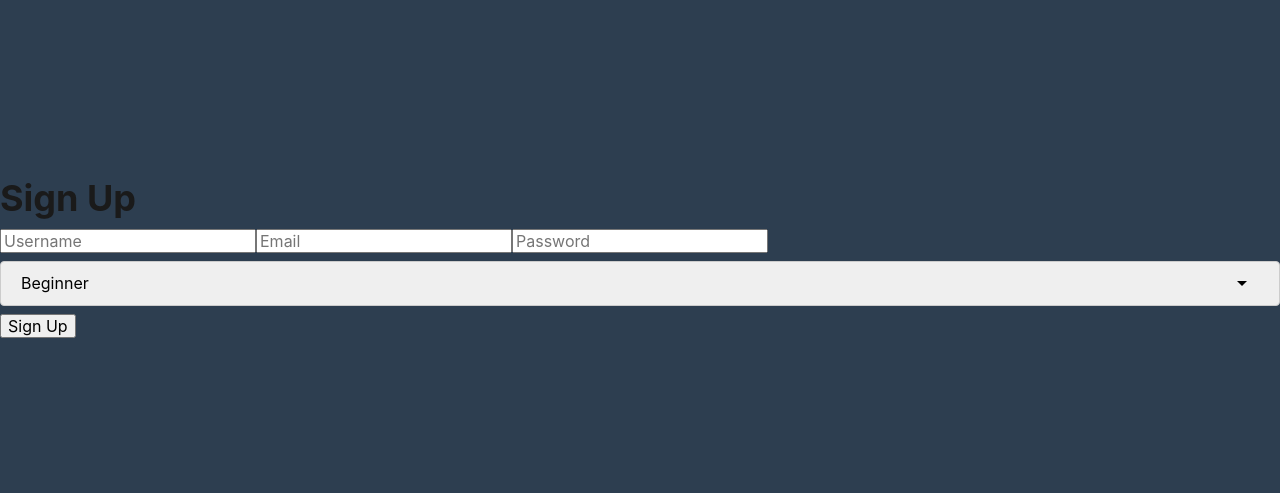
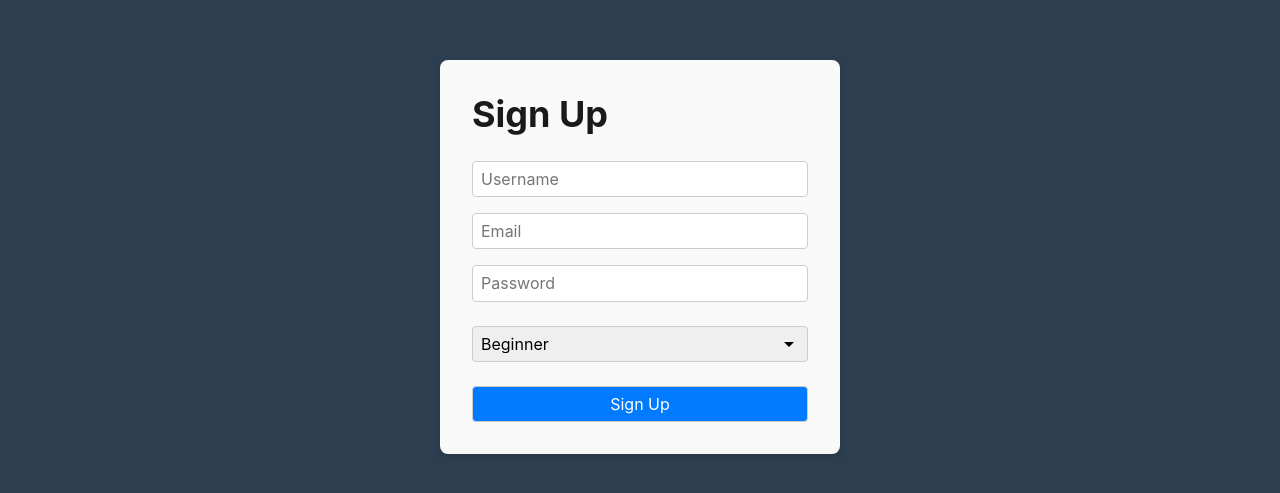
Before and after one commit to Beazzty/project_3, a React (Vite) app in the folder client/: page /signup in a window 1280 px wide. Shown: the part 143-636 px from the top of the page. Built offline with nearby package versions, Linux system fonts and the light colour scheme.

Commit message:
Add login/signup styling, error handling, and auth utility

```diff
--- a/client/package.json
+++ b/client/package.json
@@ -17,6 +17,7 @@
     "react-router-dom": "^6.30.0"
   },
   "devDependencies": {
+    "@types/css-modules": "^1.0.5",
     "@types/react": "^18.3.3",
     "@types/react-dom": "^18.3.0",
     "@typescript-eslint/eslint-plugin": "^7.13.1",
--- /dev/null
+++ b/client/src/assets/form.module.css
@@ -0,0 +1,32 @@
+.form {
+    display: flex;
+    flex-direction: column;
+    gap: 1rem;
+    max-width: 400px;
+    margin: 2rem auto;
+    padding: 2rem;
+    background-color: #f9f9f9;
+    border-radius: 8px;
+    box-shadow: 0 2px 6px rgba(0, 0, 0, 0.1);
+  }
+
+  input,
+  select,
+  button {
+    padding: 0.5rem;
+    font-size: 1rem;
+    border: 1px solid #ccc;
+    border-radius: 4px;
+    outline: none;
+  }
+
+  button {
+    background-color: #007bff;
+    color: white;
+    cursor: pointer;
+    transition: background-color 0.3s ease;
+  }
+
+  button:hover {
+    background-color: #0056b3;
+  }
--- a/client/src/pages/Login.tsx
+++ b/client/src/pages/Login.tsx
@@ -2,24 +2,60 @@ import { useState } from 'react';
 import { useMutation } from '@apollo/client';
 import { LOGIN } from '../utils/mutations';
 import { useNavigate } from 'react-router-dom';
+import styles from '../assets/form.module.css';
+
+const Auth = {
+  login: (token: string) => {
+    localStorage.setItem('token', token);
+  },
+  logout: () => {
+    localStorage.removeItem('token');
+  },
+  getToken: () => {
+    return localStorage.getItem('token');
+  },
+};
 
 export default function Login() {
-  const [form, setForm] = useState({ username:'', password:'' });
+  const [form, setForm] = useState({ username: '', password: '' });
   const [login] = useMutation(LOGIN);
   const nav = useNavigate();
 
-  const onChange = (e:any) => setForm({ ...form, [e.target.name]: e.target.value });
-  const onSubmit = async (e:any) => {
+  const onChange = (e: React.ChangeEvent<HTMLInputElement>) =>
+    setForm({ ...form, [e.target.name]: e.target.value });
+
+  const onSubmit = async (e: React.FormEvent) => {
     e.preventDefault();
-    const { data } = await login({ variables: { input: {...form, email: ''} } });
-    if (data?.login.token) nav('/select');
+    try {
+      const { data } = await login({ variables: { input: { ...form, email: '' } } });
+      if (data?.login.token) {
+        Auth.login(data.login.token);
+        nav('/select');
+      }
+    } catch (err) {
+      console.error(err);
+      alert('Login failed. Please check your credentials and try again.');
+    }
   };
 
   return (
-    <form onSubmit={onSubmit}>
+    <form onSubmit={onSubmit} className={styles.form}>
       <h1>Log In</h1>
-      <input  name="username" placeholder="Username" onChange={onChange} required/>
-      <input  name="password" placeholder="Password" type="password" onChange={onChange} required/>
+      <input
+        name="username"
+        placeholder="Username"
+        value={form.username}
+        onChange={onChange}
+        required
+      />
+      <input
+        name="password"
+        placeholder="Password"
+        type="password"
+        value={form.password}
+        onChange={onChange}
+        required
+      />
       <button type="submit">Log In</button>
     </form>
   );
--- a/client/src/pages/SignUp.tsx
+++ b/client/src/pages/SignUp.tsx
@@ -2,28 +2,63 @@ import { useState } from 'react';
 import { useMutation } from '@apollo/client';
 import { ADD_USER } from '../utils/mutations';
 import { useNavigate } from 'react-router-dom';
+import Auth from '../utils/auth'; // Ensure this file exists at the specified path or update the path to the correct location
+import styles from '../assets/form.module.css';
 
 export default function SignUp() {
   const [form, setForm] = useState({
-    username: '', email: '', password: '', skillLevel: 'Beginner'
+    username: '',
+    email: '',
+    password: '',
+    skillLevel: 'Beginner',
   });
+
   const [addUser] = useMutation(ADD_USER);
   const nav = useNavigate();
 
-  const onChange = (e:any) =>
+  const onChange = (e: React.ChangeEvent<HTMLInputElement | HTMLSelectElement>) =>
     setForm({ ...form, [e.target.name]: e.target.value });
-  const onSubmit = async (e:any) => {
+
+  const onSubmit = async (e: React.FormEvent) => {
     e.preventDefault();
-    const { data } = await addUser({ variables: { input: form } });
-    if (data?.addUser.token) nav('/select');
+    try {
+      const { data } = await addUser({ variables: { input: form } });
+      if (data?.addUser.token) {
+        Auth.login(data.addUser.token);
+        nav('/select');
+      }
+    } catch (err) {
+      console.error(err);
+      alert('Signup failed. Please try again.');
+    }
   };
 
   return (
-    <form onSubmit={onSubmit}>
+    <form onSubmit={onSubmit} className={styles.form}>
       <h1>Sign Up</h1>
-      <input  name="username"    placeholder="Username" onChange={onChange} required/>
-      <input  name="email"       placeholder="Email"    onChange={onChange} type="email" required/>
-      <input  name="password"    placeholder="Password" onChange={onChange} type="password" required/>
+      <input
+        name="username"
+        placeholder="Username"
+        value={form.username}
+        onChange={onChange}
+        required
+      />
+      <input
+        name="email"
+        placeholder="Email"
+        type="email"
+        value={form.email}
+        onChange={onChange}
+        required
+      />
+      <input
+        name="password"
+        placeholder="Password"
+        type="password"
+        value={form.password}
+        onChange={onChange}
+        required
+      />
       <select name="skillLevel" value={form.skillLevel} onChange={onChange}>
         <option>Beginner</option>
         <option>Intermediate</option>
--- /dev/null
+++ b/client/src/utils/auth.ts
@@ -0,0 +1,16 @@
+const Auth = {
+  login: (token: string) => {
+    localStorage.setItem('token', token);
+  },
+  logout: () => {
+    localStorage.removeItem('token');
+  },
+  getToken: () => {
+    return localStorage.getItem('token');
+  },
+  isLoggedIn: () => {
+    return !!localStorage.getItem('token');
+  },
+};
+
+export default Auth;
```
Also changed, not shown: 1 other file (tests, documents, lock files or other folders).
